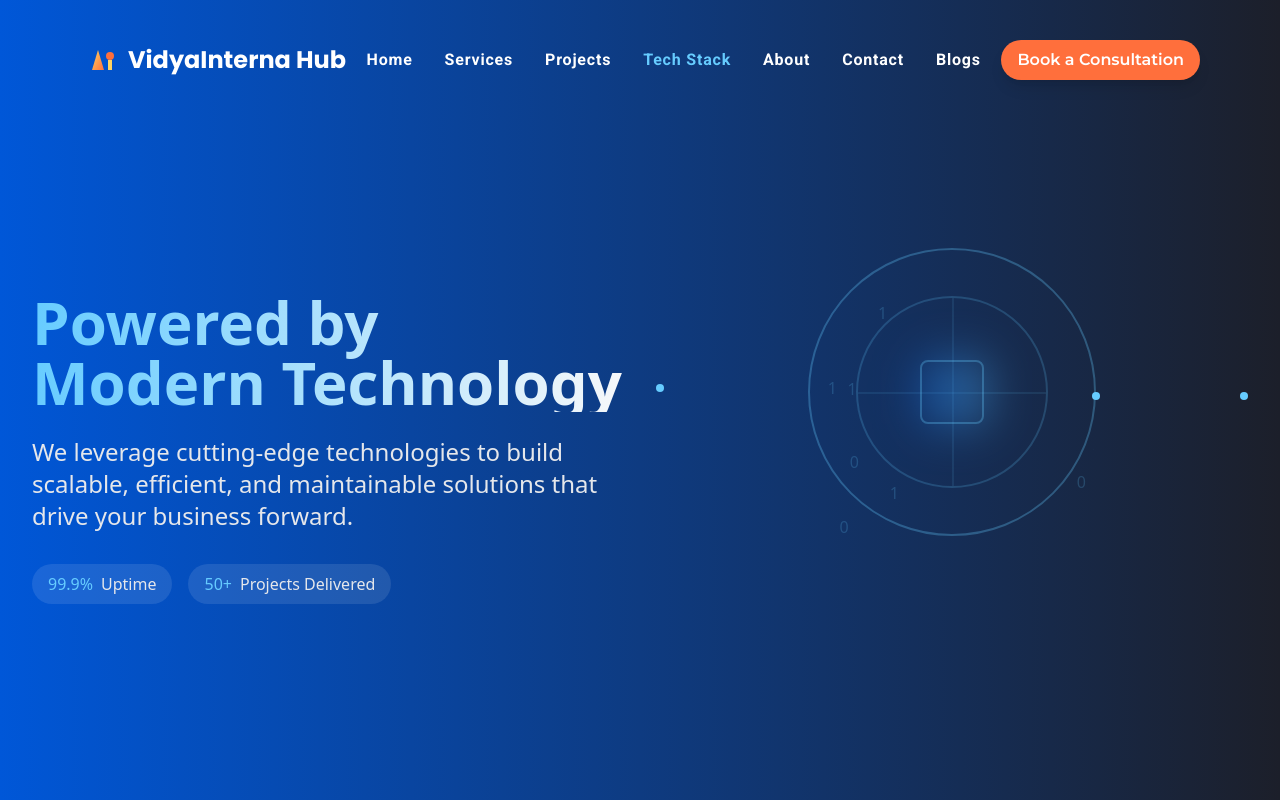
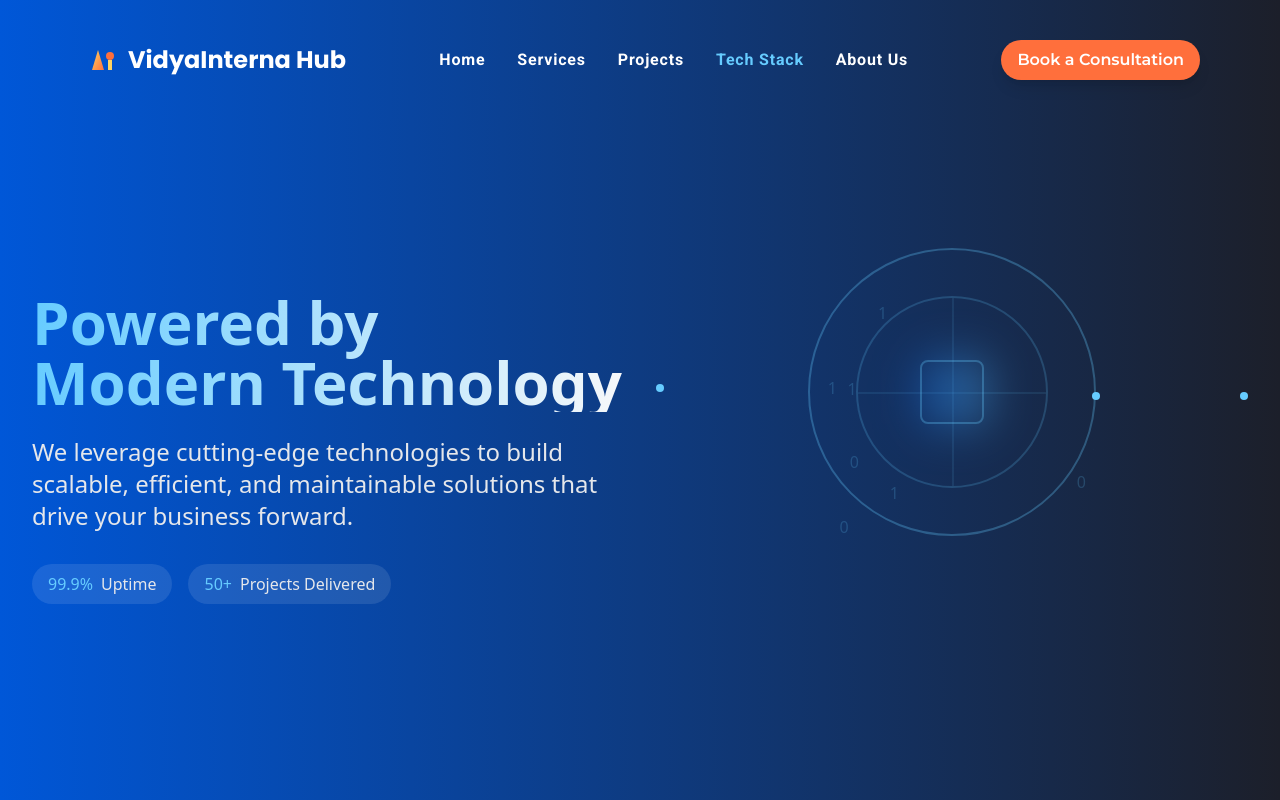
Before and after one commit to VidyaInternaHub/business-portfolio, a Next.js app: page /techstack in a window 1280 px wide. Shown: the top 800 px of the page. Built offline with nearby package versions, Linux system fonts and the light colour scheme.

Commit message:
Refactored code

```diff
--- a/components/home-section/Projects/Projects.tsx
+++ b/components/home-section/Projects/Projects.tsx
@@ -8,7 +8,9 @@ export default function Projects() {
   return (
     <section className="max-w-[1190px] m-auto px-4 py-12 font-poppins  md:px-12">
       <div className="text-primaryDark">
-        <h1 className="text-4xl text-center font-semibold md:text-6xl md:text-left">Our Projects</h1>
+          <h3 className="text-4xl text-center font-semibold md:text-6xl md:text-left">
+            Our Projects
+          </h3>
         <div className="mt-8 grid grid-cols-1 gap-12 lg:mt-12">
           {projectsData.map((project, index) => (
             <Card
@@ -18,16 +20,18 @@ export default function Projects() {
               {/* Image */}
               <div>
                 <Image
-                    src={`/images/${project.img}`}
-                    width={720}
-                    height={480}
-                    className="w-full h-full lg:w-[680px]"
-                    alt={project.img}
+                  src={`/images/${project.img}`}
+                  width={720}
+                  height={480}
+                  className="w-full h-full lg:w-[680px]"
+                  alt={project.img}
                 />
               </div>
               {/* About Project */}
               <div className="basis-1/2 flex flex-col px-4 py-8 gap-4">
-                <span className="text-2xl font-semibold md:text-3xl">{project.title}</span>
+                <span className="text-2xl font-semibold md:text-3xl">
+                  {project.title}
+                </span>
                 <span className="text-lg text-justify md:text-xl">
                   {project.description}
                 </span>
--- a/data/data.ts
+++ b/data/data.ts
@@ -28,16 +28,8 @@ export const navbarLinks = [
     url: "/techstack",
   },
   {
-    name: "About",
+    name: "About Us",
     url: "/about",
-  },
-  {
-    name: "Contact",
-    url: "/contact",
-  },
-  {
-    name: "Blogs",
-    url: "/blogs",
   },
 ];
 
```
